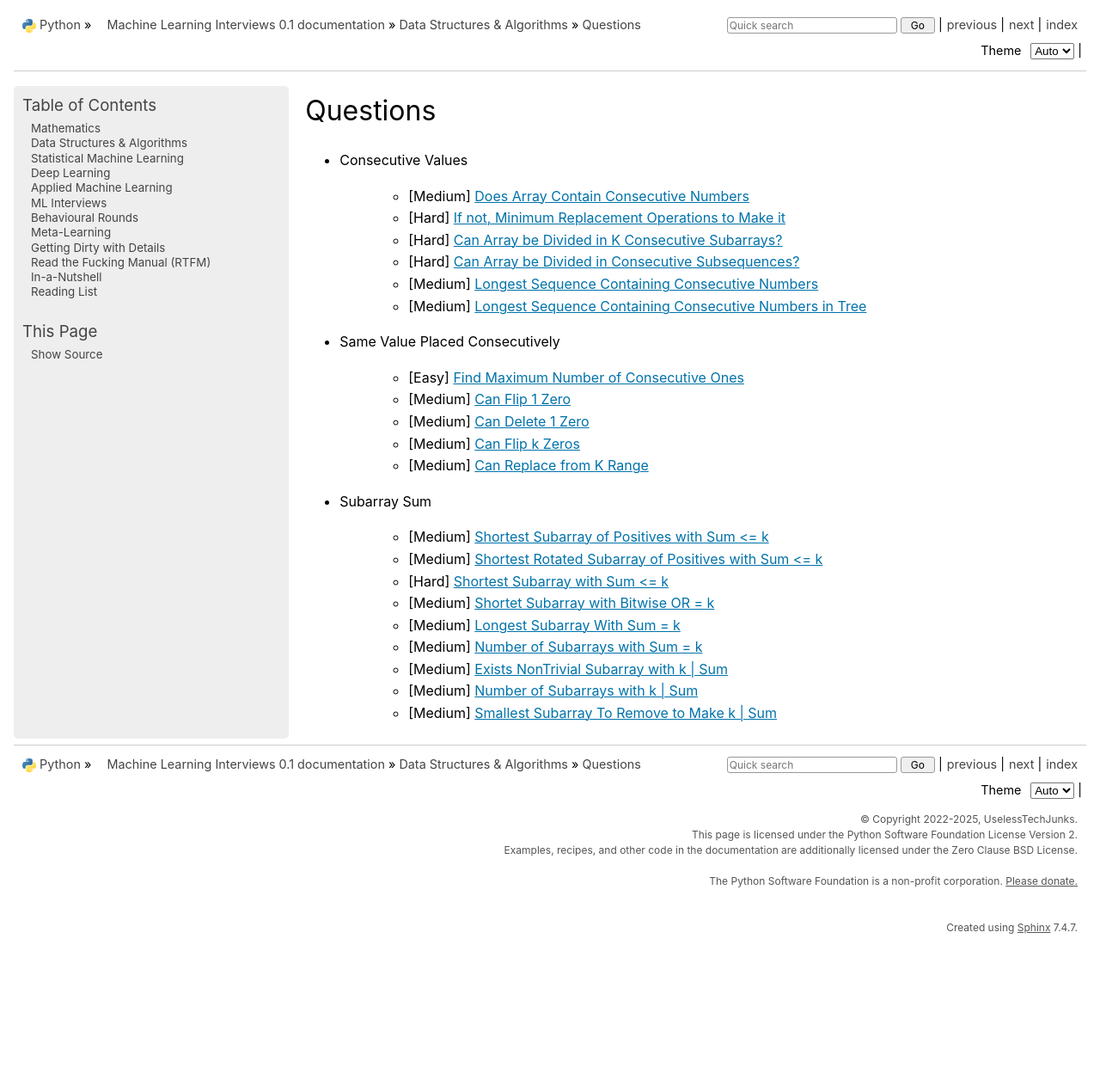
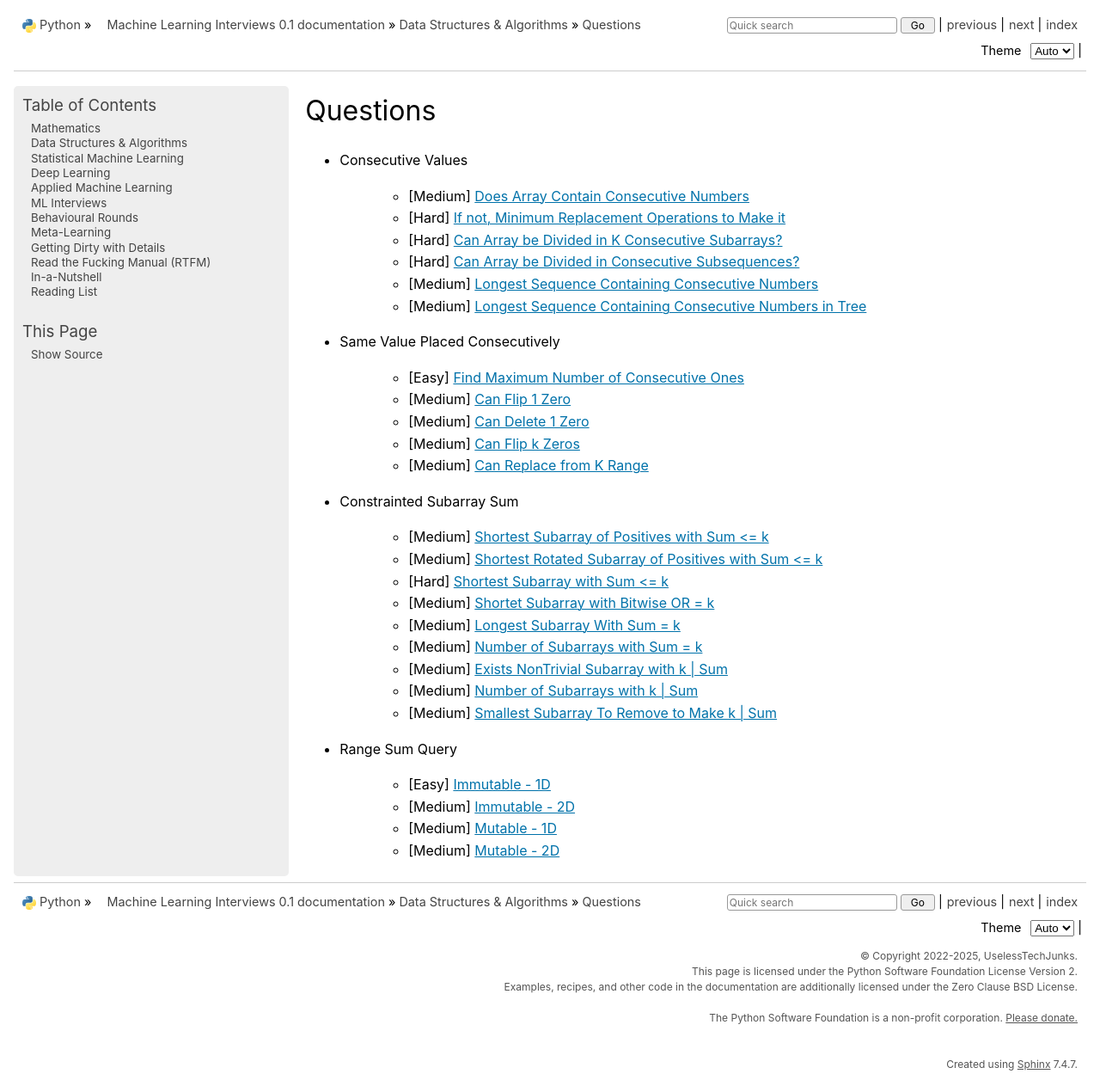
Before and after one commit to uselesstechjunks/leetcode, a Sphinx documentation site: the page built from docs/source/dsa/qb.rst, in a window 1280 px wide and 1256 px high. Shown: the whole window at 86% size. Built offline with Sphinx 7.4.7, drawn with Linux system fonts in a browser that asks for light colours; pages that are not in the unit, such as notebooks, are missing from menus.

Commit message:
Update qb.rst

```diff
--- a/docs/source/dsa/qb.rst
+++ b/docs/source/dsa/qb.rst
@@ -16,7 +16,7 @@ Questions
 	- [Medium] `Can Delete 1 Zero <https://leetcode.com/problems/longest-subarray-of-1s-after-deleting-one-element/description/>`_
 	- [Medium] `Can Flip k Zeros <https://leetcode.com/problems/max-consecutive-ones-iii/description/>`_
 	- [Medium] `Can Replace from K Range <https://leetcode.com/problems/maximum-beauty-of-an-array-after-applying-operation/description/>`_
-- Subarray Sum
+- Constrainted Subarray Sum
 
 	- [Medium] `Shortest Subarray of Positives with Sum <= k <https://leetcode.com/problems/minimum-size-subarray-sum/description/>`_
 	- [Medium] `Shortest Rotated Subarray of Positives with Sum <= k <https://leetcode.com/problems/minimum-operations-to-reduce-x-to-zero/description/>`_
@@ -27,3 +27,9 @@ Questions
 	- [Medium] `Exists NonTrivial Subarray with k | Sum <https://leetcode.com/problems/continuous-subarray-sum/description/>`_
 	- [Medium] `Number of Subarrays with k | Sum <https://leetcode.com/problems/subarray-sums-divisible-by-k/description/>`_
 	- [Medium] `Smallest Subarray To Remove to Make k | Sum <https://leetcode.com/problems/make-sum-divisible-by-p/description/>`_
+- Range Sum Query
+
+	- [Easy] `Immutable - 1D <https://leetcode.com/problems/range-sum-query-immutable/description/>`_
+	- [Medium] `Immutable - 2D <https://leetcode.com/problems/range-sum-query-2d-immutable/description/>`_
+	- [Medium] `Mutable - 1D <https://leetcode.com/problems/range-sum-query-mutable/>`_
+	- [Medium] `Mutable - 2D <https://leetcode.com/problems/range-sum-query-2d-mutable/description/>`_
```
